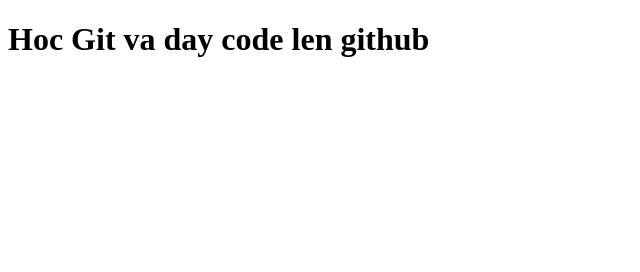
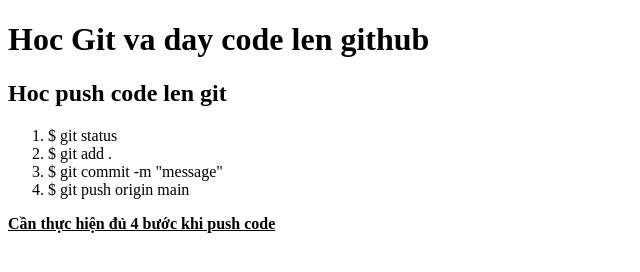
Before and after one commit to taoquynh/taoquynh.github.iooo, a plain HTML site: page index.html in a window 1280 px wide. Shown: the whole page, without its empty margins (0-640 px from the left). Drawn offline with Linux system fonts and the light colour scheme.

Commit message:
Thêm nội dung các bước trong index.html

```diff
--- a/index.html
+++ b/index.html
@@ -8,5 +8,15 @@
 </head>
 <body>
     <h1>Hoc Git va day code len github</h1>
+
+    <h2>Hoc push code len git</h2>
+    <ol>
+        <li>$ git status</li>
+        <li>$ git add .</li>
+        <li>$ git commit -m "message"</li>
+        <li>$ git push origin main</li>
+    </ol>
+
+    <p style="font-weight: bold; font-size: 24; text-decoration: underline;">Cần thực hiện đủ 4 bước khi push code</p>
 </body>
 </html>
```
